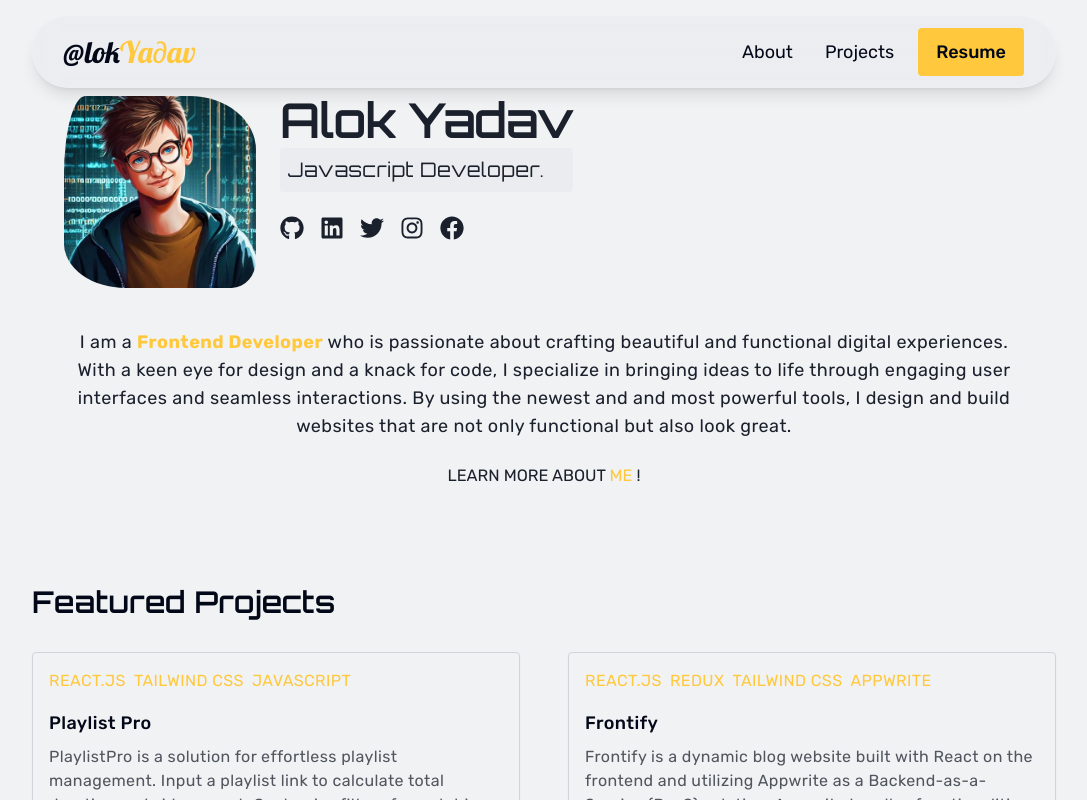
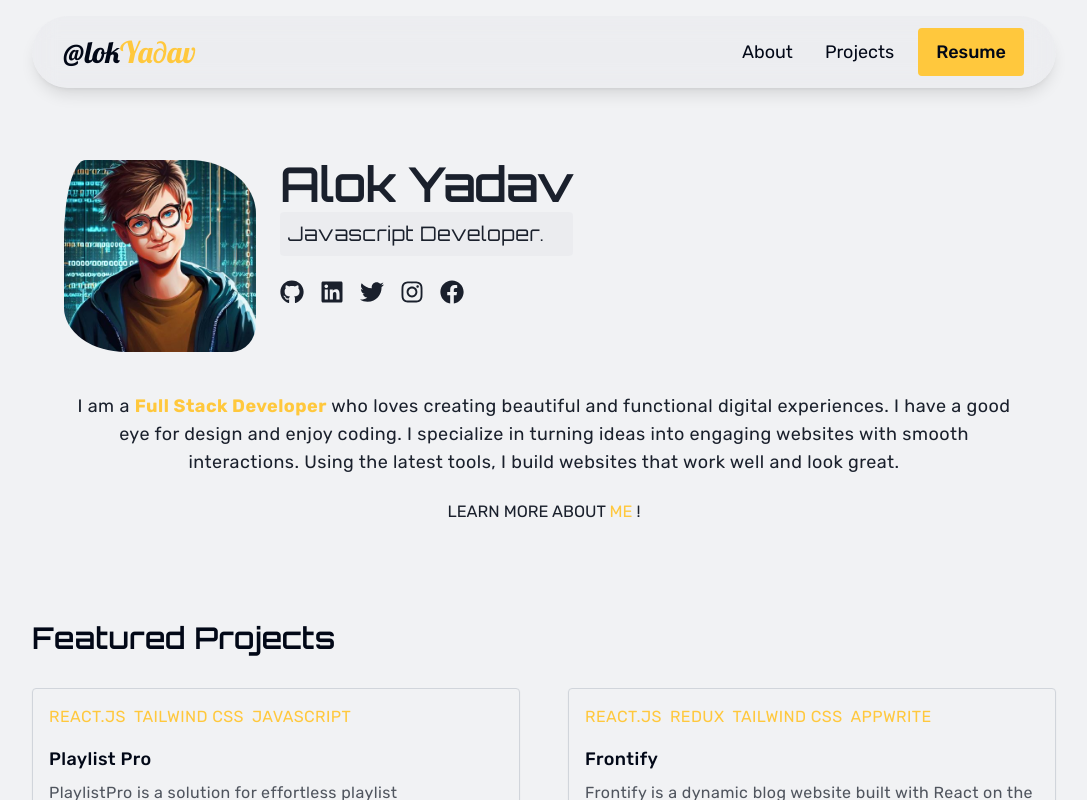
Before and after one commit to alok-x0s1/Portfolio, a Next.js app: page / in a window 1280 px wide. Shown: the top 800 px of the page, without its empty margins (96-1183 px from the left). Built offline with nearby package versions, Linux system fonts and the light colour scheme; a web font is replaced by a local one.

Commit message:
Hero section ui change

```diff
--- a/src/components/HeroSection.tsx
+++ b/src/components/HeroSection.tsx
@@ -15,7 +15,7 @@ import {
 
 const HeroSection = () => {
 	return (
-		<div className="max-w-5xl mx-auto flex flex-col gap-6 mt-24 px-4 sm:px-8 text-primaryTextColor">
+		<div className="max-w-5xl mx-auto flex flex-col gap-6 mt-40 px-4 sm:px-8 text-primaryTextColor">
 			<div className="flex flex-col sm:flex-row items-center sm:items-start gap-6">
 				<div className="h-40 w-40 sm:h-48 sm:w-48 overflow-hidden object-fill animate-border-radius">
 					<Image
@@ -38,11 +38,27 @@ const HeroSection = () => {
 						</p>
 					</div>
 					<div className="social-links flex flex-wrap gap-4 justify-center sm:justify-start items-center text-2xl cursor-pointer">
-						<FaGithub />
-						<FaLinkedin />
-						<FaTwitter />
-						<FaInstagram />
-						<FaFacebook />
+						<a
+							href="https://github.com"
+							target="_blank"
+						>
+							<FaGithub />
+						</a>
+						<a href="https://www.linkedin.com" target="_blank">
+							<FaLinkedin />
+						</a>
+						<a href="https://x.com" target="_blank">
+							<FaTwitter />
+						</a>
+						<a
+							href="https://www.instagram.com/mr_x0s1"
+							target="_blank"
+						>
+							<FaInstagram />
+						</a>
+						<a href="https://www.facebook.com" target="_blank">
+							<FaFacebook />
+						</a>
 					</div>
 				</div>
 			</div>
@@ -50,14 +66,13 @@ const HeroSection = () => {
 			<p className="intro-text text-base sm:text-lg tracking-wide mt-4 leading-relaxed text-start md:text-center sm:text-left">
 				I am a{" "}
 				<span className="text-secondaryTextColor">
-					<strong>Frontend Developer</strong>
+					<strong>Full Stack Developer</strong>
 				</span>{" "}
-				who is passionate about crafting beautiful and functional
-				digital experiences. With a keen eye for design and a knack for
-				code, I specialize in bringing ideas to life through engaging
-				user interfaces and seamless interactions. By using the newest
-				and and most powerful tools, I design and build websites that
-				are not only functional but also look great.
+				who loves creating beautiful and functional digital experiences.
+				I have a good eye for design and enjoy coding. I specialize in
+				turning ideas into engaging websites with smooth interactions.
+				Using the latest tools, I build websites that work well and look
+				great.
 			</p>
 
 			<p className="animate-scale text-center">
--- a/src/components/Navbar.tsx
+++ b/src/components/Navbar.tsx
@@ -74,7 +74,7 @@ const Navbar = () => {
       <div
         className={`fixed md:hidden top-20 right-0 h-fit p-8 w-1/2 sm:w-1/3 transform backdrop-blur-md bg-gray-200 bg-opacity-500 ${
           nav ? "translate-x-0 opacity-100" : "translate-x-full opacity-0"
-        } transition-transform duration-300 ease-in-out origin-top-right rounded-md shadow-lg`}
+        } transition-all duration-500 ease-in-out origin-top-right rounded-md shadow-lg`}
       >
         <ul className="flex flex-col items-center w-full">
           <li
```
